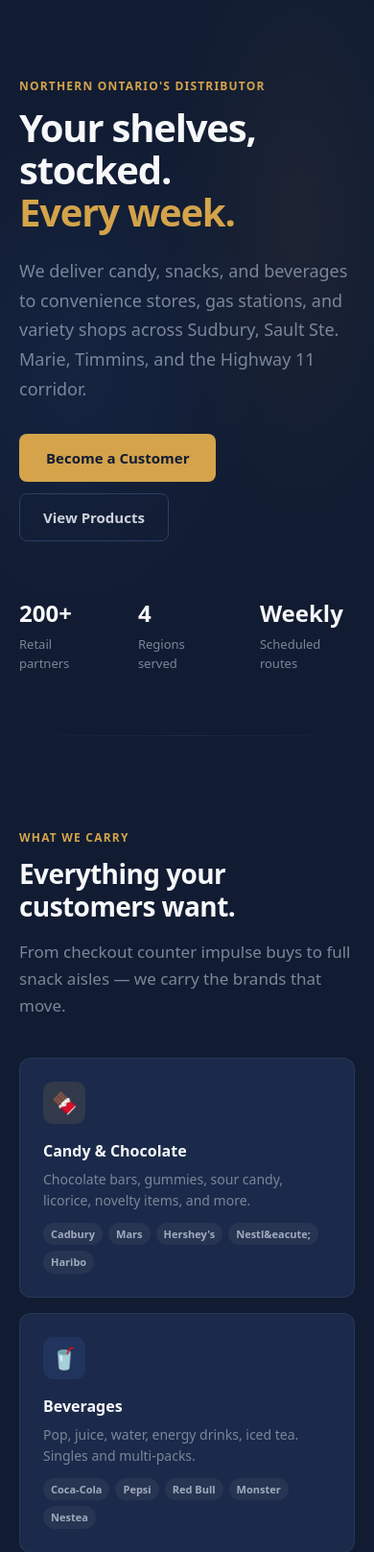
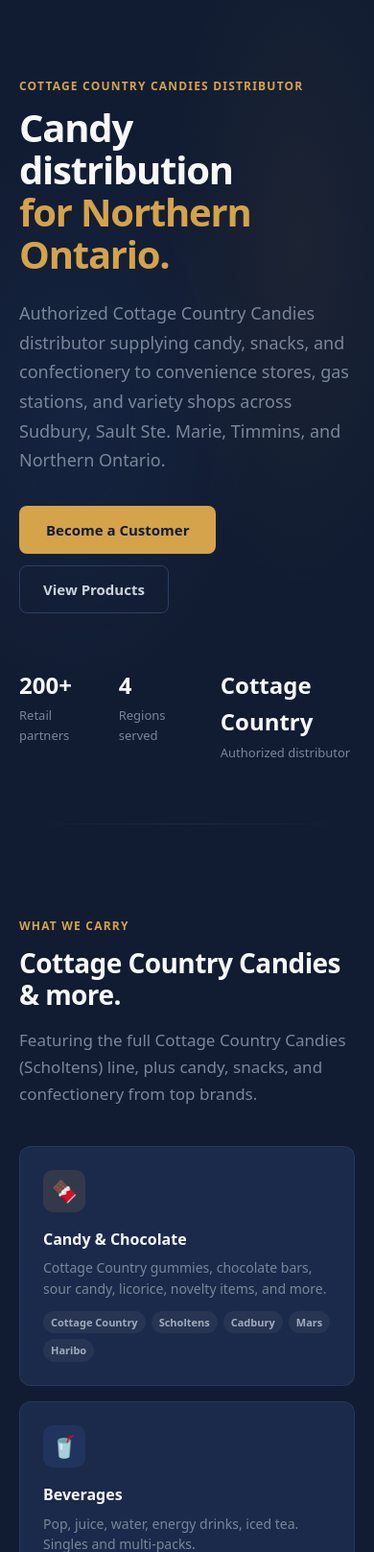
Before and after one commit to Kathail/candy-dash, a Flask app: page / in a window 390 px wide. Shown: the part 65-1682 px from the top of the page at 96% size. Run offline with Flask 3, Linux system fonts and the light colour scheme; some libraries are stand-ins or nearby versions.

Commit message:
SEO-focused wording: Cottage Country Candies, remove weekly references
- Title/meta: "Cottage Country Candy Distributor | Northern Ontario"
- Hero: "Candy distribution for Northern Ontario" + authorized distributor
- Products: Lead with Cottage Country/Scholtens, candy-focused keywords
- Brands bar: Trimmed to actual suppliers (Cottage Country, Scholtens)
- Programs: "Route Delivery" not "Weekly Scheduled Delivery"
- Coverage: Removed "weekly" from heading
- Footer: "Cottage Country Candies distributor" in copyright line
- Mobile: Added Website link to bottom nav More menu

Co-Authored-By: Claude Opus 4.6 (1M context) <noreply@anthropic.com>

```diff
--- a/templates/public/index.html
+++ b/templates/public/index.html
@@ -3,8 +3,8 @@
 <head>
     <meta charset="UTF-8">
     <meta name="viewport" content="width=device-width, initial-scale=1.0">
-    <title>Northern Sweet Supply — Candy, Snack & Beverage Distribution</title>
-    <meta name="description" content="Candy, snack, and beverage distribution for Northern Ontario retailers. Weekly delivery to Sudbury, Sault Ste. Marie, Timmins, and surrounding communities.">
+    <title>Northern Sweet Supply — Cottage Country Candy Distributor | Northern Ontario</title>
+    <meta name="description" content="Authorized Cottage Country Candies distributor serving Northern Ontario. Candy, snacks, and confectionery wholesale for retailers in Sudbury, Sault Ste. Marie, Timmins, North Bay, and surrounding communities.">
     <link rel="icon" href="{{ url_for('static', filename='icons/favicon.svg') }}" type="image/svg+xml">
     <link rel="stylesheet" href="{{ url_for('static', filename='css/landing.css') }}?v=1">
 </head>
@@ -36,13 +36,13 @@
     <section class="hero">
         <div class="container">
             <div class="hero-content">
-                <p class="section-eyebrow">Northern Ontario's Distributor</p>
+                <p class="section-eyebrow">Cottage Country Candies Distributor</p>
                 <h1 class="hero-title">
-                    Your shelves, stocked.<br>
-                    <span class="gold">Every&nbsp;week.</span>
+                    Candy distribution<br>
+                    <span class="gold">for Northern Ontario.</span>
                 </h1>
                 <p class="hero-text">
-                    We deliver candy, snacks, and beverages to convenience stores, gas stations, and variety shops across Sudbury, Sault Ste. Marie, Timmins, and the Highway 11 corridor.
+                    Authorized Cottage Country Candies distributor supplying candy, snacks, and confectionery to convenience stores, gas stations, and variety shops across Sudbury, Sault Ste. Marie, Timmins, and Northern Ontario.
                 </p>
                 <div class="hero-actions">
                     <a href="#contact" class="btn btn-gold">Become a Customer</a>
@@ -58,8 +58,8 @@
                         <div class="hero-stat-label">Regions served</div>
                     </div>
                     <div>
-                        <div class="hero-stat-value">Weekly</div>
-                        <div class="hero-stat-label">Scheduled routes</div>
+                        <div class="hero-stat-value">Cottage Country</div>
+                        <div class="hero-stat-label">Authorized distributor</div>
                     </div>
                 </div>
             </div>
@@ -75,15 +75,15 @@
         <div class="container">
             <div class="reveal">
                 <p class="section-eyebrow">What We Carry</p>
-                <h2 class="section-title">Everything your customers want.</h2>
-                <p class="section-subtitle">From checkout counter impulse buys to full snack aisles — we carry the brands that move.</p>
+                <h2 class="section-title">Cottage Country Candies & more.</h2>
+                <p class="section-subtitle">Featuring the full Cottage Country Candies (Scholtens) line, plus candy, snacks, and confectionery from top brands.</p>
             </div>
 
             <div class="grid-3 reveal-stagger" style="margin-top: 2.5rem;">
                 {% set products = [
                     ("🍫", "gold", "Candy & Chocolate",
-                     "Chocolate bars, gummies, sour candy, licorice, novelty items, and more.",
-                     ["Cadbury", "Mars", "Hershey's", "Nestl&eacute;", "Haribo"]),
+                     "Cottage Country gummies, chocolate bars, sour candy, licorice, novelty items, and more.",
+                     ["Cottage Country", "Scholtens", "Cadbury", "Mars", "Haribo"]),
                     ("🥤", "blue", "Beverages",
                      "Pop, juice, water, energy drinks, iced tea. Singles and multi-packs.",
                      ["Coca-Cola", "Pepsi", "Red Bull", "Monster", "Nestea"]),
@@ -125,11 +125,9 @@
     <div class="container"><div class="divider"></div></div>
     <section class="section" style="padding-top: 3rem; padding-bottom: 3rem;">
         <div class="container" style="text-align: center;">
-            <p style="font-size: 0.75rem; font-weight: 600; text-transform: uppercase; letter-spacing: 0.08em; color: var(--gray-500); margin-bottom: 1.25rem;">Brands We Carry</p>
+            <p style="font-size: 0.75rem; font-weight: 600; text-transform: uppercase; letter-spacing: 0.08em; color: var(--gray-500); margin-bottom: 1.25rem;">Our Suppliers</p>
             <div class="brands-bar reveal-stagger">
-                {% for brand in ["Cottage Country", "Cadbury", "Mars", "Nestl&eacute;", "Hershey's",
-                                  "Lay's", "Old Dutch", "Coca-Cola", "Pepsi", "Red Bull",
-                                  "Haribo", "Maynards", "Pringles", "Doritos", "Sour Patch Kids"] %}
+                {% for brand in ["Cottage Country Candies", "Scholtens"] %}
                 <span class="brand-badge">{{ brand }}</span>
                 {% endfor %}
             </div>
@@ -150,18 +148,18 @@
 
             <div class="grid-2 reveal-stagger" style="margin-top: 2.5rem;">
                 {% set programs = [
-                    ("🚛", "Weekly Scheduled Delivery",
-                     "Your store is on a set route. Same day, every week. No guesswork, no missed deliveries."),
+                    ("🚛", "Route Delivery",
+                     "Your store gets added to a delivery route. Consistent, reliable service across Northern Ontario."),
                     ("🏪", "In-Store Display Options",
                      "Spinners, counter displays, clip strips, and seasonal endcaps to maximize your impulse sales."),
                     ("📅", "Seasonal Planning",
                      "We stock Easter, Halloween, Christmas, and Valentine's months ahead so you're never caught short."),
                     ("📝", "Flexible Ordering",
-                     "Adjust your order week to week. Add items, scale back, try new products — no commitments."),
+                     "Adjust your order as needed. Add items, scale back, try new products — no long-term commitments."),
                     ("💰", "No Minimum Orders",
                      "Start small. Order what makes sense for your store. We'll grow with you."),
-                    ("📊", "Account Management",
-                     "Your own rep who knows your store, your customers, and your sales patterns."),
+                    ("📊", "Dedicated Rep",
+                     "A rep who knows your store, your customers, and what sells in your area."),
                 ] %}
                 {% for emoji, title, desc in programs %}
                 <div class="program-item">
@@ -185,8 +183,8 @@
         <div class="container">
             <div class="reveal">
                 <p class="section-eyebrow">Our Coverage Area</p>
-                <h2 class="section-title">Serving Northern Ontario, weekly.</h2>
-                <p class="section-subtitle">Scheduled routes across the region. Predictable delivery you can count on.</p>
+                <h2 class="section-title">Serving Northern Ontario.</h2>
+                <p class="section-subtitle">Delivery routes across the region. Candy distribution you can count on.</p>
             </div>
 
             <div class="grid-2 reveal-stagger" style="margin-top: 2.5rem;">
@@ -222,7 +220,7 @@
                         <p class="section-eyebrow">Get Started</p>
                         <h2 class="section-title">Ready to stock your shelves?</h2>
                         <p class="section-subtitle" style="margin-top: 0.75rem;">
-                            Fill out the form and we'll get you set up. Most new customers are on a route within the week.
+                            Fill out the form and we'll get you set up on a delivery route.
                         </p>
 
                         <div style="margin-top: 2rem; display: flex; flex-direction: column; gap: 1rem;">
@@ -300,7 +298,7 @@
                 </div>
             </div>
             <div class="footer-bottom">
-                <p class="footer-copy">Proudly serving Northern Ontario &middot; &copy; 2026 Northern Sweet Supply. All rights reserved.</p>
+                <p class="footer-copy">Cottage Country Candies distributor &middot; Proudly serving Northern Ontario &middot; &copy; 2026 Northern Sweet Supply</p>
             </div>
         </div>
     </footer>
```
Also changed, not shown: templates/partials/bottom_nav.html (+8 -0 lines).
